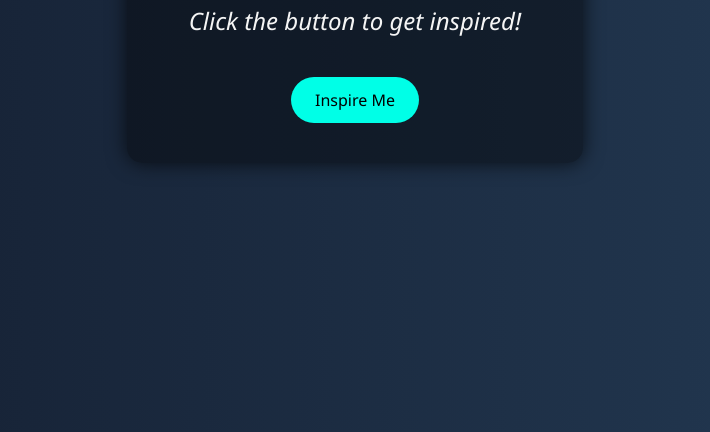
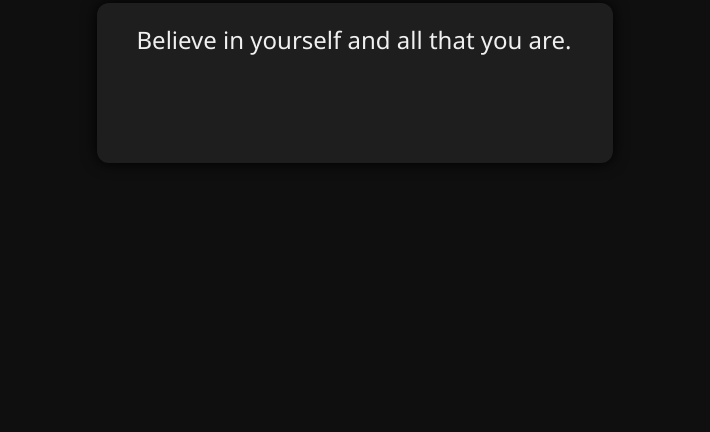
Before and after one commit to Pranavkul11/AttractiveWebpageByPK-11, a plain HTML site: page index.html in a window 1280 px wide. Shown: the part 368-800 px from the top of the page, without its empty margins (285-995 px from the left). Drawn offline with Linux system fonts and the light colour scheme.

Commit message:
Update index.html

```diff
--- a/index.html
+++ b/index.html
@@ -2,95 +2,91 @@
 <html lang="en">
 <head>
   <meta charset="UTF-8" />
-  <meta name="viewport" content="width=device-width, initial-scale=1.0" />
-  <title>Motivational Quotes</title>
+  <meta name="viewport" content="width=device-width, initial-scale=1.0"/>
+  <title>Daily Motivation</title>
   <style>
-    * {
-      box-sizing: border-box;
+    body {
+      background: #0f0f0f;
+      color: #f0f0f0;
+      font-family: 'Segoe UI', sans-serif;
+      display: flex;
+      flex-direction: column;
+      align-items: center;
+      justify-content: center;
+      height: 100vh;
+      text-align: center;
       margin: 0;
-      padding: 0;
-      font-family: 'Segoe UI', Tahoma, Geneva, Verdana, sans-serif;
+      overflow: hidden;
+    }
+    h1 {
+      font-size: 2.5rem;
+      margin-bottom: 20px;
+      animation: fadeIn 2s ease;
+    }
+    .quote-box {
+      font-size: 1.5rem;
+      padding: 20px 40px;
+      background: #1e1e1e;
+      border-radius: 12px;
+      box-shadow: 0 0 15px #000;
+      max-width: 700px;
+      min-height: 120px;
+      animation: fadeIn 2s ease;
+    }
+    .typing {
+      border-right: 2px solid #fff;
+      white-space: nowrap;
+      overflow: hidden;
+      width: 0;
+      animation: typing 4s steps(40, end), blink 0.7s step-end infinite alternate;
     }
 
-    body {
-      background: linear-gradient(to right, #141e30, #243b55);
-      color: #f5f5f5;
-      display: flex;
-      justify-content: center;
-      align-items: center;
-      height: 100vh;
-      padding: 20px;
+    @keyframes typing {
+      from { width: 0 }
+      to { width: 100% }
     }
 
-    .container {
-      background-color: rgba(0, 0, 0, 0.4);
-      padding: 40px;
-      border-radius: 15px;
-      box-shadow: 0 0 20px rgba(0,0,0,0.7);
-      text-align: center;
-      max-width: 600px;
+    @keyframes blink {
+      50% { border-color: transparent }
     }
 
-    h1 {
-      font-size: 2em;
-      margin-bottom: 20px;
-      color: #00ffe7;
-    }
-
-    #quote {
-      font-size: 1.5em;
-      margin: 20px 0;
-      font-style: italic;
-    }
-
-    #author {
-      margin-top: 10px;
-      font-size: 1em;
-      color: #ccc;
-    }
-
-    button {
-      margin-top: 20px;
-      background-color: #00ffe7;
-      color: #000;
-      padding: 12px 24px;
-      border: none;
-      border-radius: 25px;
-      font-size: 1em;
-      cursor: pointer;
-      transition: 0.3s ease;
-    }
-
-    button:hover {
-      background-color: #00c9b7;
+    @keyframes fadeIn {
+      from { opacity: 0 }
+      to { opacity: 1 }
     }
   </style>
 </head>
 <body>
-  <div class="container">
-    <h1>🌟 Motivational Quotes</h1>
-    <div id="quote">Click the button to get inspired!</div>
-    <div id="author"></div>
-    <button onclick="newQuote()">Inspire Me</button>
+  <h1>🚀 Your Daily Dose of Motivation</h1>
+  <div class="quote-box">
+    <span id="quote" class="typing"></span>
   </div>
 
   <script>
     const quotes = [
-      { text: "Believe you can and you're halfway there.", author: "Theodore Roosevelt" },
-      { text: "Success is not final, failure is not fatal: It is the courage to continue that counts.", author: "Winston Churchill" },
-      { text: "Don’t watch the clock; do what it does. Keep going.", author: "Sam Levenson" },
-      { text: "The only limit to our realization of tomorrow is our doubts of today.", author: "Franklin D. Roosevelt" },
-      { text: "It always seems impossible until it’s done.", author: "Nelson Mandela" },
-      { text: "Push yourself, because no one else is going to do it for you.", author: "Unknown" },
-      { text: "Dream it. Wish it. Do it.", author: "Unknown" },
-      { text: "Great things never come from comfort zones.", author: "Unknown" },
+      "Believe in yourself and all that you are.",
+      "Your only limit is your mind.",
+      "Push yourself, because no one else is going to do it for you.",
+      "Dream it. Wish it. Do it.",
+      "Great things never come from comfort zones.",
+      "Don’t stop when you’re tired. Stop when you’re done.",
+      "Wake up with determination. Go to bed with satisfaction.",
+      "Little things make big days."
     ];
 
-    function newQuote() {
-      const random = quotes[Math.floor(Math.random() * quotes.length)];
-      document.getElementById('quote').textContent = `"${random.text}"`;
-      document.getElementById('author').textContent = `— ${random.author}`;
+    let quoteIndex = 0;
+    const quoteEl = document.getElementById("quote");
+
+    function typeQuote() {
+      quoteEl.classList.remove("typing");
+      void quoteEl.offsetWidth;
+      quoteEl.textContent = quotes[quoteIndex];
+      quoteEl.classList.add("typing");
+      quoteIndex = (quoteIndex + 1) % quotes.length;
     }
+
+    typeQuote();
+    setInterval(typeQuote, 7000);
   </script>
 </body>
 </html>
```
